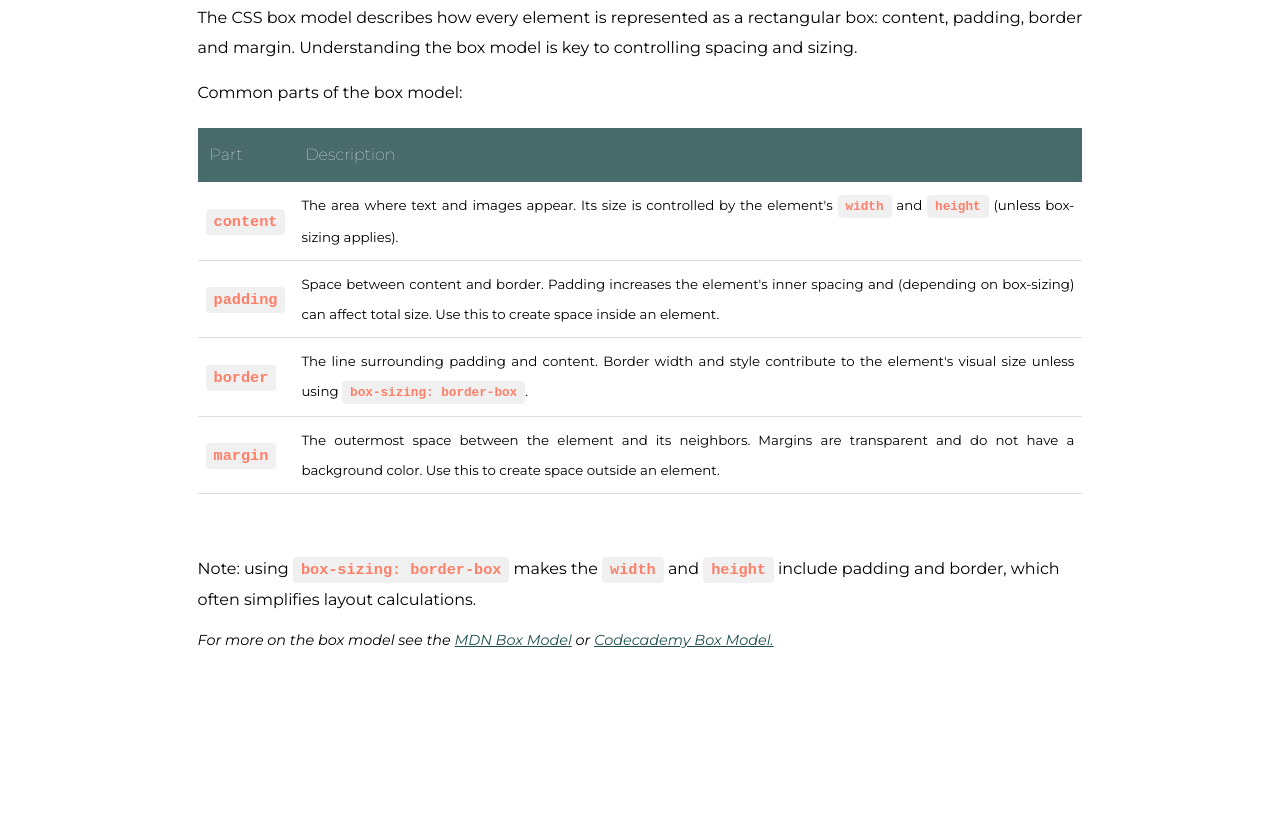
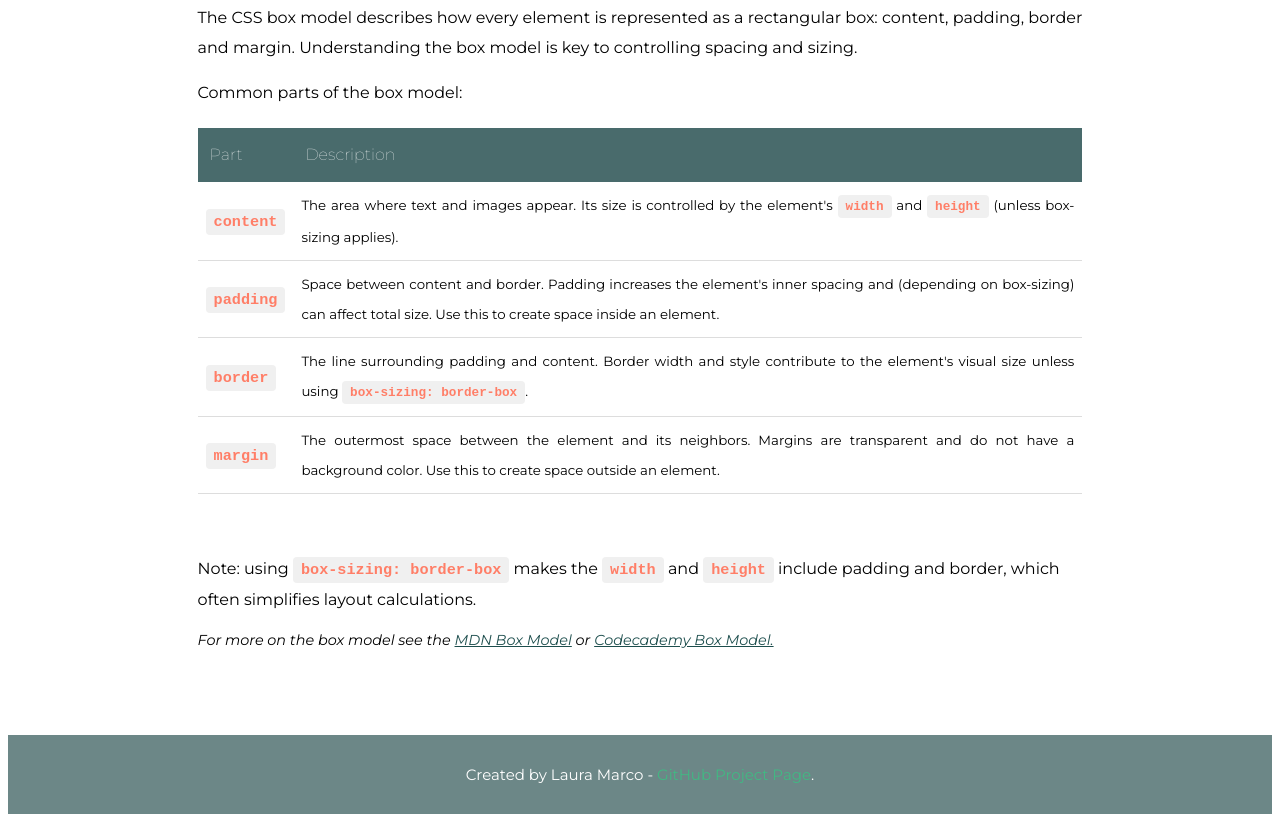
Before and after one commit to lauraamarco/CSS-Layout-Properties-Cheatsheet, a plain HTML site: page index.html in a window 1280 px wide. Shown: the part 3691-4513 px from the top of the page. Before the commit the page ends 4426 px from the top, so only its background shows below. Drawn offline with Linux system fonts and the light colour scheme; a web font is replaced by a local one.

Commit message:
Adding a footer

```diff
--- a/index.html
+++ b/index.html
@@ -449,4 +449,8 @@
       </section>
     </main>
   </body>
+  <footer>
+    <div class="footerContent">
+      Created by Laura Marco - <a class="aFooter" href="https://github.com/lauraamarco/CSS-Layout-Properties-Cheatsheet" target="_blank">GitHub Project Page</a>.
+    </div>
 </html>
--- a/styles.css
+++ b/styles.css
@@ -193,3 +193,22 @@ ul {
 a {
   color: #1d4e4d;
 }
+
+.footerContent {
+  background-color: #4b6c6dd0;
+  color: white;
+  text-align: center;
+  font-size: 15px;
+  padding: 30px;
+  font-family: "Montserrat", sans-serif;
+  font-weight: 400;
+  font-style: normal;
+}
+
+.aFooter {
+  text-decoration: none;
+  color: #42b883;
+}
+.aFooter:hover {
+  color: #ff7e67;
+}
```
